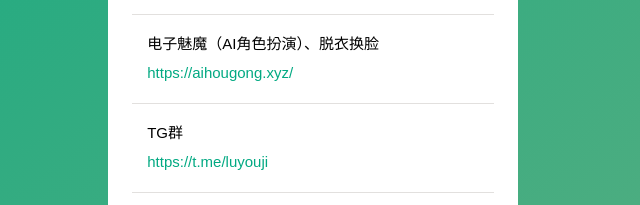
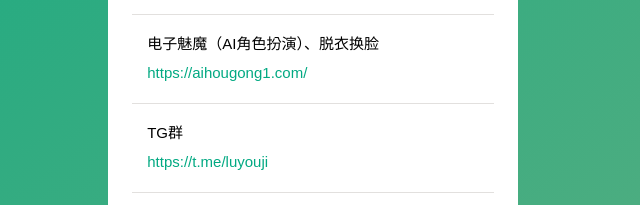
Before and after one commit to xibeimenchuixue/fabuye, a plain HTML site: page index.html in a window 1280 px wide. Shown: the part 552-757 px from the top of the page, 327-967 px from the left. Drawn offline with Linux system fonts and the light colour scheme.

Commit message:
Update index.html

```diff
--- a/index.html
+++ b/index.html
@@ -51,7 +51,7 @@
                         </li>
                         <li>
                             电子魅魔（AI角色扮演）、脱衣换脸
-                            <a href="https://aihougong.xyz/" target="_blank"><i>https://aihougong.xyz/</i></a>
+                            <a href="https://aihougong1.com/" target="_blank"><i>https://aihougong1.com/</i></a>
 
                             </span></span></li>
                         <li>
```
